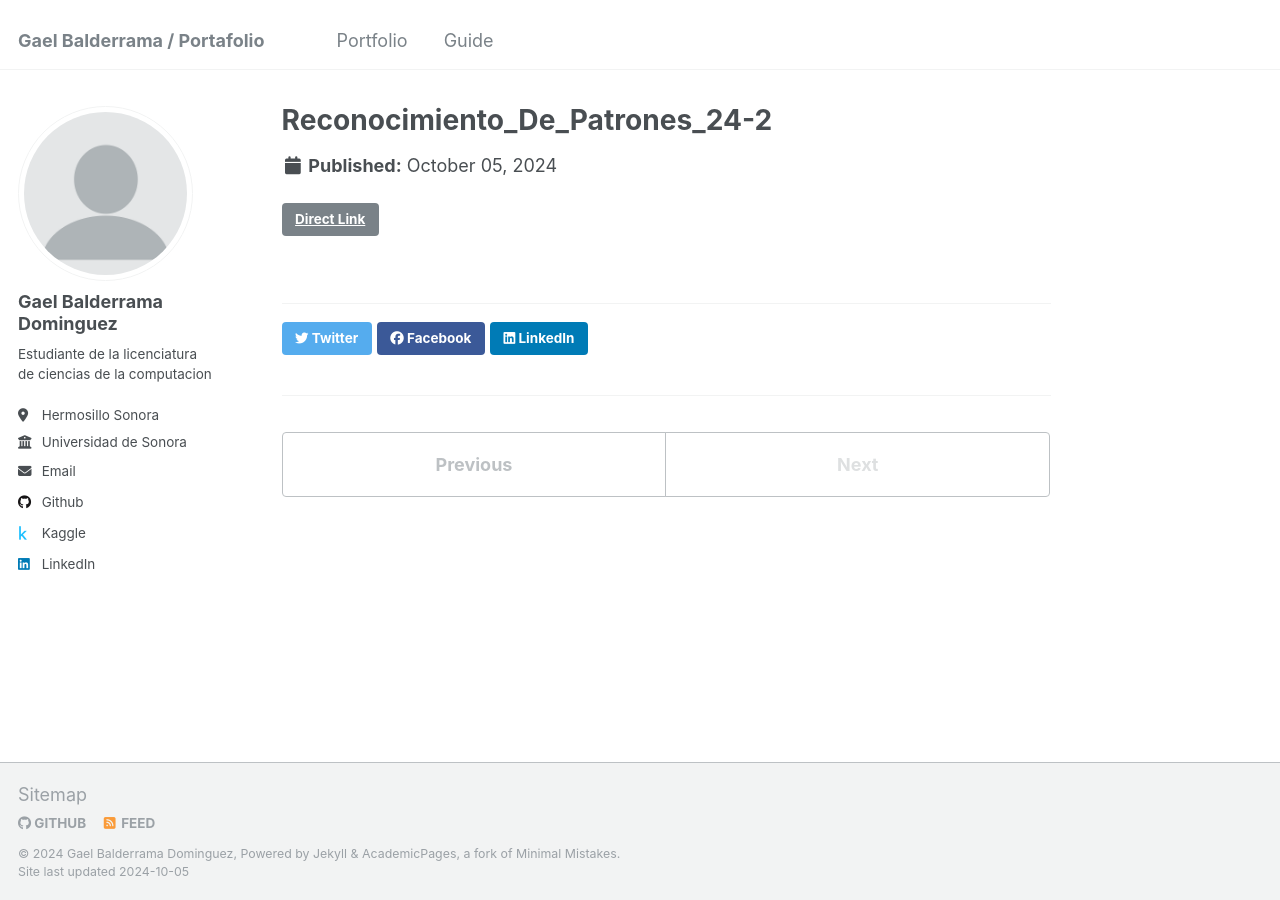
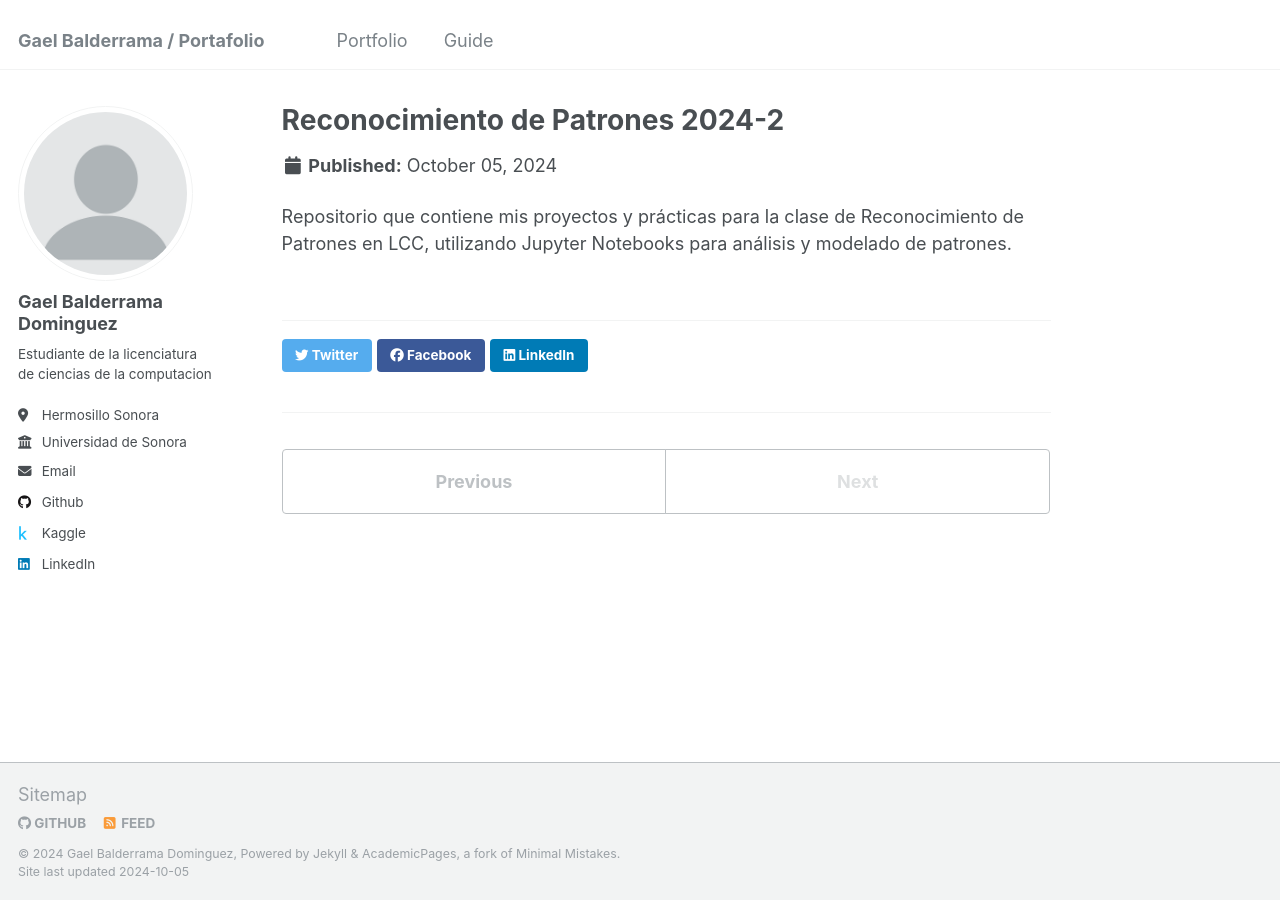
Before and after one commit to Gael12321/Gael12321.github.io, a Jekyll site: the page built from _portfolio/portfolio-2.html, in a window 1280 px wide. Built offline with Jekyll 4.4.1, drawn with Linux system fonts in a browser that asks for light colours.

Commit message:
Update portfolio-2.html

```diff
--- a/_portfolio/portfolio-2.html
+++ b/_portfolio/portfolio-2.html
@@ -1,6 +1,6 @@
 ---
-title: "Reconocimiento_De_Patrones_24-2"
-date: 2024-10-05
-description: "Repositorio para la clase de Reconocimiento de Patrones 2024-2 LCC."
-link: "https://github.com/Gael12321/Reconocimiento_De_Patrones_24-2"
+title: "Reconocimiento de Patrones 2024-2"
+excerpt: "Repositorio para la clase de Reconocimiento de Patrones <br/><img src='/images/patterns.png'>"
+collection: portfolio
 ---
+Repositorio que contiene mis proyectos y prácticas para la clase de Reconocimiento de Patrones en LCC, utilizando Jupyter Notebooks para análisis y modelado de patrones.
```
